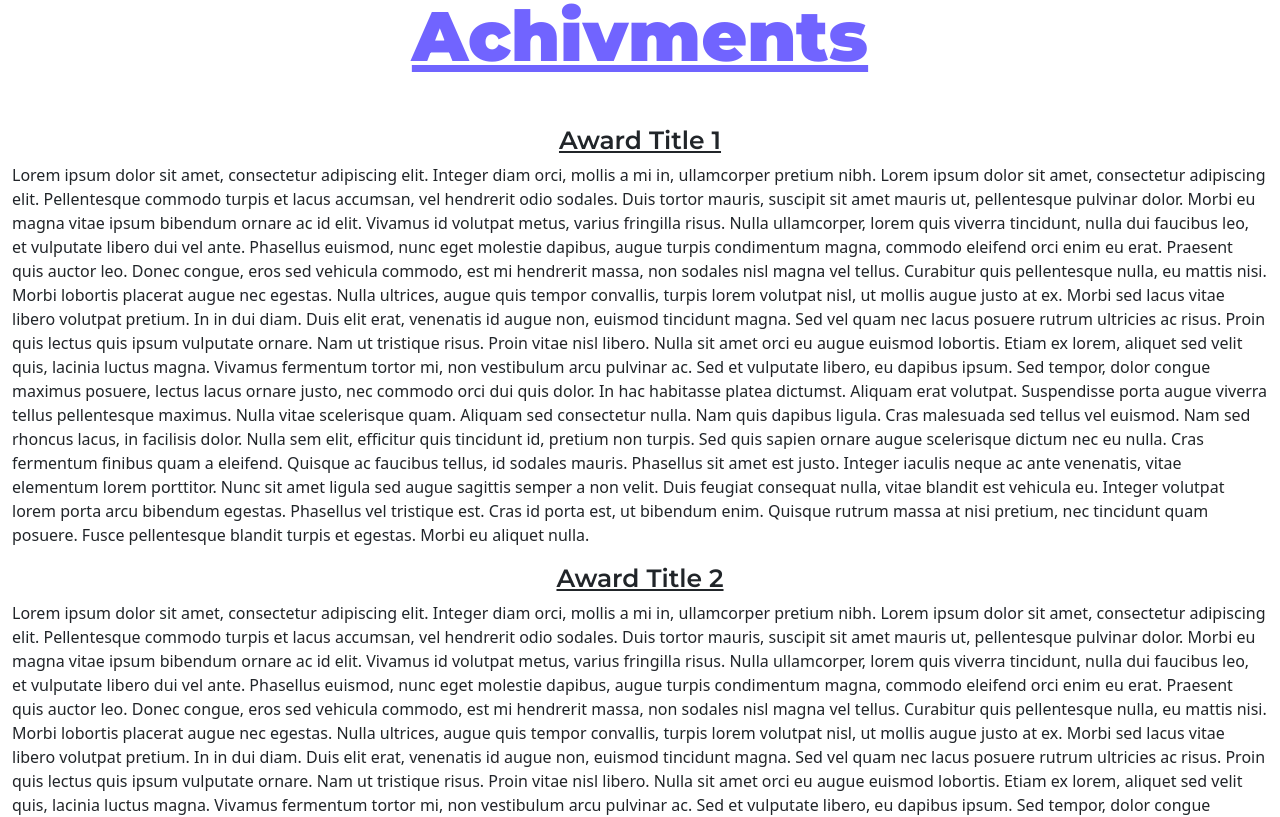
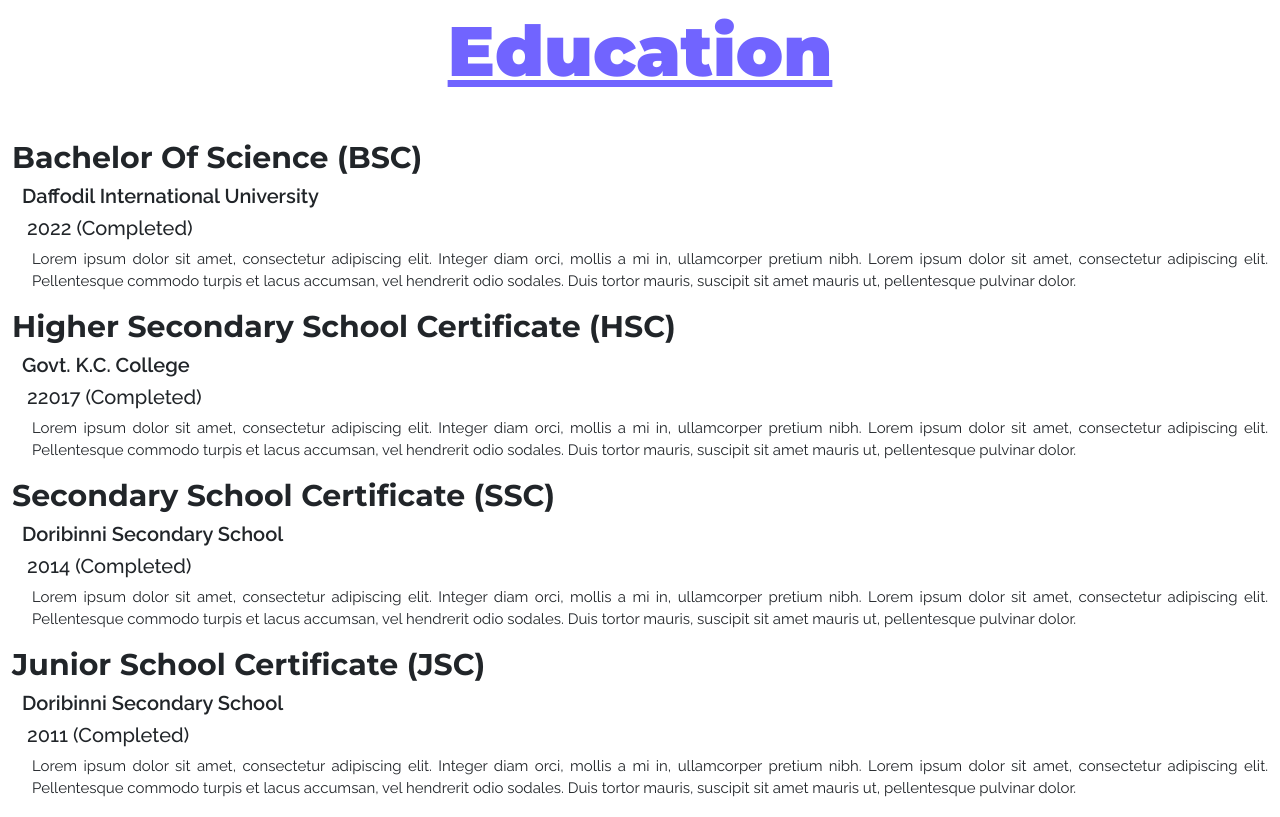
Before and after one commit to Shaid1998/Personal-Blog-SIte-with-React-and-Laravel, a React (Create React App) app: page /portfolio in a window 1280 px wide. Shown: the part 980-1797 px from the top of the page. Built offline with nearby package versions, Linux system fonts and the light colour scheme; a web font is replaced by a local one.

Commit message:
Resent Work, Employment, Education

```diff
--- a/src/Assets/Css/Portfolio.css
+++ b/src/Assets/Css/Portfolio.css
@@ -78,14 +78,76 @@
     margin-top: 2rem;
     margin-bottom: 2rem;
     padding-top: 15px;
+    padding-bottom: 15px;
 }
 .Intro{
     margin-top: 2rem;
     margin-bottom: 2rem;
     padding-top: 15px;
+    padding-bottom: 15px;
 }
 .Achivment{
     margin-top: 2rem;
     margin-bottom: 2rem;
     padding-top: 15px;
+    padding-bottom: 15px;
 }
+.JobTitle{
+    font-size: 30px;
+    font-family: 'Montserrat', sans-serif;
+    font-weight: 700;
+    text-align: justify;
+}
+.JobCompany{
+    font-size: 20px;
+    font-family:'Raleway', sans-serif;
+    font-weight: 500;
+    text-align: justify;
+    padding-left: 10px;
+}
+.JobDetails{
+    font-size: 15px;
+    font-family:'Raleway', sans-serif;
+    font-weight: 400;
+    text-align: justify;
+    padding-left: 15px;
+}
+.Employment{
+    margin-top: 2rem;
+    margin-bottom: 2rem;
+    padding-top: 15px;
+    padding-bottom: 15px;
+}
+.DegreeTitle{
+    font-size: 30px;
+    font-family: 'Montserrat', sans-serif;
+    font-weight: 700;
+    text-align: justify;
+}
+.Intitution{
+    font-size: 20px;
+    font-family:'Raleway', sans-serif;
+    font-weight: 600;
+    text-align: justify;
+    padding-left: 10px;
+}
+.YearAndStatus{
+    font-size: 20px;
+    font-family:'Raleway', sans-serif;
+    font-weight: 500;
+    text-align: justify;
+    padding-left: 15px;
+}
+.DegreeDetails{
+    font-size: 15px;
+    font-family:'Raleway', sans-serif;
+    font-weight: 400;
+    text-align: justify;
+    padding-left: 20px;
+}
+.Education{
+    margin-top: 2rem;
+    margin-bottom: 2rem;
+    padding-top: 15px;
+    padding-bottom: 15px;
+}
--- a/src/Component/DeveloperPortfolio/CompletedWorks.jsx
+++ b/src/Component/DeveloperPortfolio/CompletedWorks.jsx
@@ -6,7 +6,7 @@
       return (
         <Fragment>
           <Container className='IntroStart' fluid={true}>
-          <h1 className='TitleTopic'>Completed Work</h1>
+            <h1 className='TitleTopic'>Resent Work</h1>
             <Row className='Project'>
               <Col lg={3} md={3} sm={4}>
                 <Card className='Card'>
--- a/src/Component/DeveloperPortfolio/DeveloperEducation.jsx
+++ b/src/Component/DeveloperPortfolio/DeveloperEducation.jsx
@@ -1,10 +1,39 @@
 import React, { Component, Fragment } from 'react'
+import { Container } from 'react-bootstrap'
 
 class DeveloperEducation extends Component {
     render() {
         return (
             <Fragment>
-
+                <Container className='IntroStart' fluid={true}>
+                    <h1 className='TitleTopic'>Education</h1>
+                    <div className='Education'>
+                        <div>
+                            <h4 className='DegreeTitle'>Bachelor Of Science (BSC)</h4>
+                            <h6 className='Intitution'>Daffodil International University</h6>
+                            <h6 className='YearAndStatus'>2022 (Completed)</h6>
+                            <p className='DegreeDetails'>Lorem ipsum dolor sit amet, consectetur adipiscing elit. Integer diam orci, mollis a mi in, ullamcorper pretium nibh. Lorem ipsum dolor sit amet, consectetur adipiscing elit. Pellentesque commodo turpis et lacus accumsan, vel hendrerit odio sodales. Duis tortor mauris, suscipit sit amet mauris ut, pellentesque pulvinar dolor.</p>
+                        </div>
+                        <div>
+                            <h4 className='DegreeTitle'>Higher Secondary School Certificate (HSC)</h4>
+                            <h6 className='Intitution'>Govt. K.C. College</h6>
+                            <h6 className='YearAndStatus'>22017 (Completed)</h6>
+                            <p className='DegreeDetails'>Lorem ipsum dolor sit amet, consectetur adipiscing elit. Integer diam orci, mollis a mi in, ullamcorper pretium nibh. Lorem ipsum dolor sit amet, consectetur adipiscing elit. Pellentesque commodo turpis et lacus accumsan, vel hendrerit odio sodales. Duis tortor mauris, suscipit sit amet mauris ut, pellentesque pulvinar dolor.</p>
+                        </div>
+                        <div>
+                            <h4 className='DegreeTitle'>Secondary School Certificate (SSC)</h4>
+                            <h6 className='Intitution'>Doribinni Secondary School</h6>
+                            <h6 className='YearAndStatus'>2014 (Completed)</h6>
+                            <p className='DegreeDetails'>Lorem ipsum dolor sit amet, consectetur adipiscing elit. Integer diam orci, mollis a mi in, ullamcorper pretium nibh. Lorem ipsum dolor sit amet, consectetur adipiscing elit. Pellentesque commodo turpis et lacus accumsan, vel hendrerit odio sodales. Duis tortor mauris, suscipit sit amet mauris ut, pellentesque pulvinar dolor.</p>
+                        </div>
+                        <div>
+                            <h4 className='DegreeTitle'>Junior School Certificate (JSC)</h4>
+                            <h6 className='Intitution'>Doribinni Secondary School</h6>
+                            <h6 className='YearAndStatus'>2011 (Completed)</h6>
+                            <p className='DegreeDetails'>Lorem ipsum dolor sit amet, consectetur adipiscing elit. Integer diam orci, mollis a mi in, ullamcorper pretium nibh. Lorem ipsum dolor sit amet, consectetur adipiscing elit. Pellentesque commodo turpis et lacus accumsan, vel hendrerit odio sodales. Duis tortor mauris, suscipit sit amet mauris ut, pellentesque pulvinar dolor.</p>
+                        </div>
+                    </div>
+                </Container>
             </Fragment>
         )
     }
--- a/src/Component/DeveloperPortfolio/PreviousEmployment.jsx
+++ b/src/Component/DeveloperPortfolio/PreviousEmployment.jsx
@@ -1,9 +1,31 @@
-import React, { Component } from 'react'
+import React, { Component, Fragment } from 'react'
+import { Container } from 'react-bootstrap'
 
 class PreviousEmployment extends Component {
   render() {
     return (
-      <div>PreviousEmployment</div>
+      <Fragment>
+        <Container className='IntroStart' fluid={true}>
+          <h1 className='TitleTopic'>Previous Employment</h1>
+          <div className='Employment'>
+            <div>
+              <h4 className='JobTitle'>Job 1 Title</h4>
+              <h6 className='JobCompany'>Institution Name</h6>
+              <p className='JobDetails'>Lorem ipsum dolor sit amet, consectetur adipiscing elit. Integer diam orci, mollis a mi in, ullamcorper pretium nibh. Lorem ipsum dolor sit amet, consectetur adipiscing elit. Pellentesque commodo turpis et lacus accumsan, vel hendrerit odio sodales. Duis tortor mauris, suscipit sit amet mauris ut, pellentesque pulvinar dolor.</p>
+            </div>
+            <div>
+              <h4 className='JobTitle'>Job 2 Title</h4>
+              <h6 className='JobCompany'>Institution Name</h6>
+              <p className='JobDetails'>Lorem ipsum dolor sit amet, consectetur adipiscing elit. Integer diam orci, mollis a mi in, ullamcorper pretium nibh. Lorem ipsum dolor sit amet, consectetur adipiscing elit. Pellentesque commodo turpis et lacus accumsan, vel hendrerit odio sodales. Duis tortor mauris, suscipit sit amet mauris ut, pellentesque pulvinar dolor.</p>
+            </div>
+            <div>
+              <h4 className='JobTitle'>Job 3 Title</h4>
+              <h6 className='JobCompany'>Institution Name</h6>
+              <p className='JobDetails'>Lorem ipsum dolor sit amet, consectetur adipiscing elit. Integer diam orci, mollis a mi in, ullamcorper pretium nibh. Lorem ipsum dolor sit amet, consectetur adipiscing elit. Pellentesque commodo turpis et lacus accumsan, vel hendrerit odio sodales. Duis tortor mauris, suscipit sit amet mauris ut, pellentesque pulvinar dolor.</p>
+            </div>
+          </div>
+        </Container>
+      </Fragment>
     )
   }
 }
```
